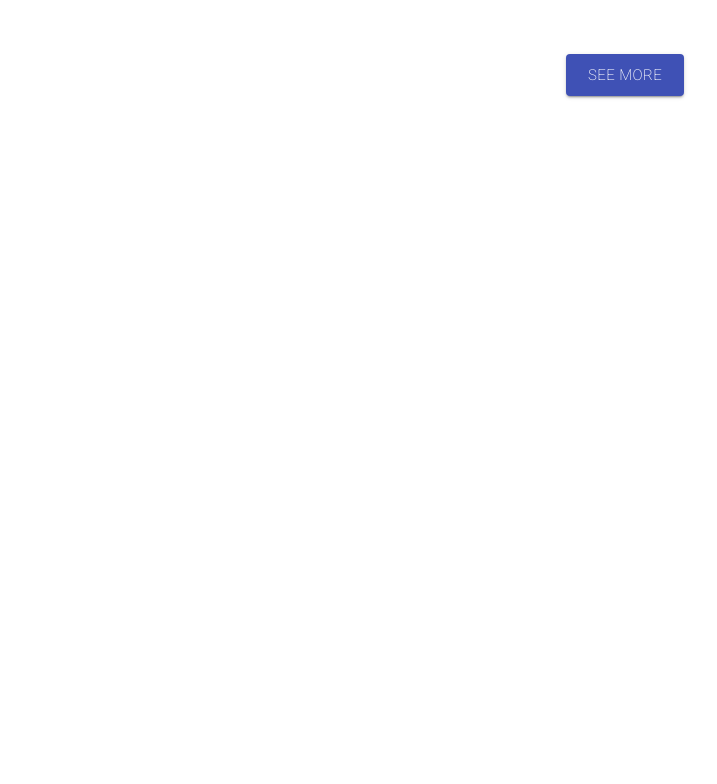
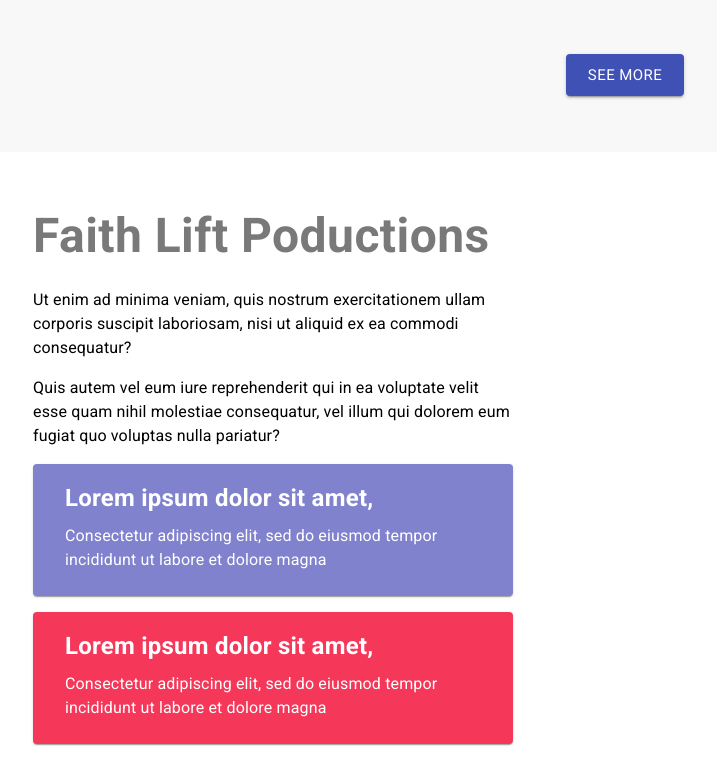
Before and after one commit to Olatokumbo/jfOdesola, a React (Create React App) app: page / in a window 1280 px wide. Shown: the part 1930-2714 px from the top of the page, without its empty margins (15-732 px from the left). Before the commit the page ends 2082 px from the top, so only its background shows below. Built offline with nearby package versions, Linux system fonts and the light colour scheme.

Commit message:
Constructing the FaithLift Layout

```diff
--- a/src/App.js
+++ b/src/App.js
@@ -3,6 +3,7 @@ import Home from "./Sections/Home/Home";
 import About from "./Sections/About/About";
 import WisdomQuotes from "./Sections/WisdomQuotes/WisdomQuotes";
 import LatestBooks from "./Sections/LatestBooks/LatestBooks";
+import FaithLift from "./Sections/FaithLift/FaithLift";
 import "./App.css";
 const App = () =>{
     return(
@@ -11,6 +12,7 @@ const App = () =>{
             <About/>
             <WisdomQuotes/>
             <LatestBooks/>
+            <FaithLift/>
         </div>
     )
 }
--- /dev/null
+++ b/src/Sections/FaithLift/FaithLift.js
@@ -0,0 +1,49 @@
+import React from "react";
+import { Typography, Card, CardContent } from "@material-ui/core";
+import style from "./FaithLift.module.css";
+
+const FaithLift = () => {
+  return (
+    <div className={style.faithLift}>
+      <div className={style.left}>
+        <Typography className={style.title}>Faith Lift Poductions</Typography>
+        <Typography component="p" className={style.content}>
+          Ut enim ad minima veniam, quis nostrum exercitationem ullam corporis
+          suscipit laboriosam, nisi ut aliquid ex ea commodi consequatur?
+        </Typography>
+        <Typography compnent="p" className={style.content}>
+          Quis autem vel eum iure reprehenderit qui in ea voluptate velit esse
+          quam nihil molestiae consequatur, vel illum qui dolorem eum fugiat quo
+          voluptas nulla pariatur?
+        </Typography>
+        <div className={style.cardContainer}>
+          <Card className={style.card1}>
+            <CardContent className={style.cardContent}>
+              <Typography className={style.cardTitle}>
+                Lorem ipsum dolor sit amet,
+              </Typography>
+              <Typography className={style.cardText}>
+                Consectetur adipiscing elit, sed do eiusmod tempor incididunt ut
+                labore et dolore magna
+              </Typography>
+            </CardContent>
+          </Card>
+          <Card className={style.card2}>
+            <CardContent className={style.cardContent}>
+              <Typography className={style.cardTitle}>
+                Lorem ipsum dolor sit amet,
+              </Typography>
+              <Typography className={style.cardText}>
+                Consectetur adipiscing elit, sed do eiusmod tempor incididunt ut
+                labore et dolore magna
+              </Typography>
+            </CardContent>
+          </Card>
+        </div>
+      </div>
+      <div className={style.right}></div>
+    </div>
+  );
+};
+
+export default FaithLift;
--- /dev/null
+++ b/src/Sections/FaithLift/FaithLift.module.css
@@ -0,0 +1,40 @@
+@import url('https://fonts.googleapis.com/css2?family=Roboto:wght@400;700&display=swap');
+.faithLift {
+  padding: 3rem;
+  display: flex;
+}
+.left{
+    flex: 2;
+}
+.right{
+    flex: 3;
+}
+.title {
+    font-family: 'Roboto', sans-serif;
+    font-size: 3rem !important;
+    font-weight: 700 !important;
+    color: #797979 !important;
+}
+.content {
+  margin: 1rem 0 !important;
+  width: 30rem;
+}
+
+
+.card1, .card2{
+    padding: 0 1rem !important;
+    background-color: #8082CD !important;
+    margin: 1rem 0 !important;
+    /* border-radius: 10px !important; */
+}
+.card2{
+    background-color: #F5385A !important;
+}
+.cardTitle{
+    font-weight: bold !important;
+    font-size: 1.5rem !important;
+    margin-bottom: 0.5rem !important;
+}
+.cardContent > p{
+    color: white !important;
+}
--- a/src/Sections/Home/Home.js
+++ b/src/Sections/Home/Home.js
@@ -10,7 +10,7 @@ const Home = () => {
       <div className={style.main}>
         <div className={style.left}>
           <Typography className={style.name}>
-          Lorem ipsum dolor sit amet
+          Johnson Funso Odesola
           </Typography>
         </div>
         <div className={style.right}>
--- a/src/Sections/LatestBooks/LatestBooks.module.css
+++ b/src/Sections/LatestBooks/LatestBooks.module.css
@@ -1,5 +1,6 @@
 .latestBooks {
   padding: 2rem;
+  background-color: #f4f4f49c;
   display: flex;
   flex-direction: column;
   align-items: center;
```
Also changed, not shown: 1 other file (tests, documents, lock files or other folders).
